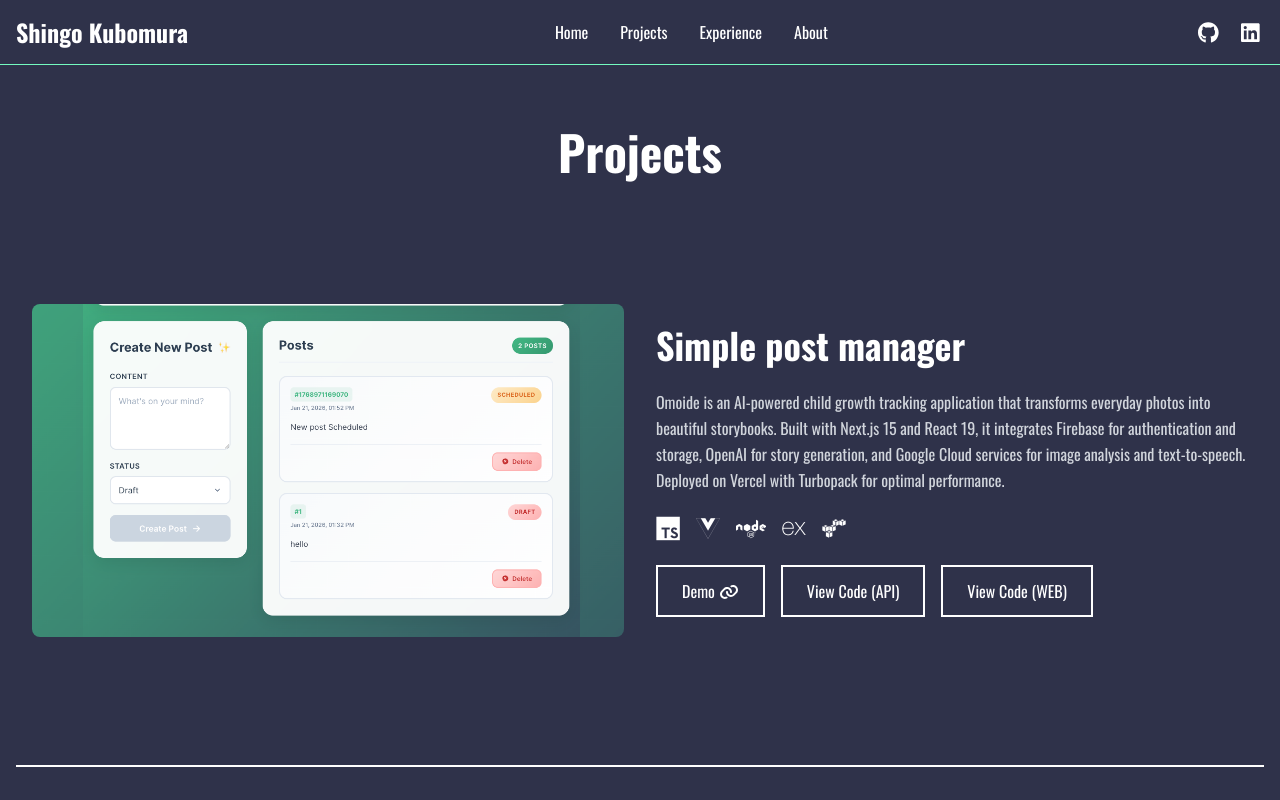
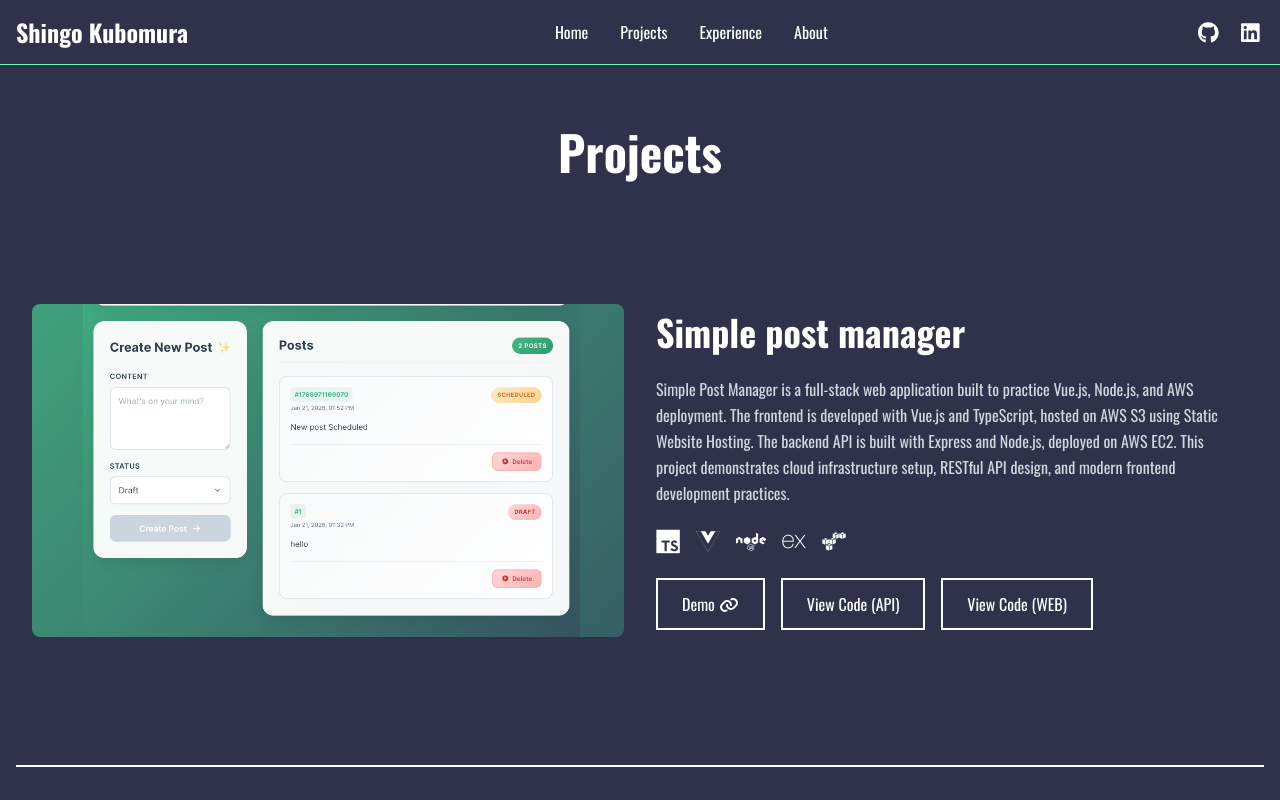
Before and after one commit to shingoooooon/shingoooooon.github.io, a Next.js app: page /projects in a window 1280 px wide. Shown: the top 800 px of the page. Built offline with nearby package versions, Linux system fonts and the light colour scheme; some icons are missing.

Commit message:
modify simple post management app description

```diff
--- a/src/data/projects.ts
+++ b/src/data/projects.ts
@@ -4,7 +4,7 @@ export const projects: Project[] = [
     {
         id: 'simple-post-manager',
         title: 'Simple post manager',
-        description: 'Omoide is an AI-powered child growth tracking application that transforms everyday photos into beautiful storybooks. Built with Next.js 15 and React 19, it integrates Firebase for authentication and storage, OpenAI for story generation, and Google Cloud services for image analysis and text-to-speech. Deployed on Vercel with Turbopack for optimal performance.',
+        description:  'Simple Post Manager is a full-stack web application built to practice Vue.js, Node.js, and AWS deployment. The frontend is developed with Vue.js and TypeScript, hosted on AWS S3 using Static Website Hosting. The backend API is built with Express and Node.js, deployed on AWS EC2. This project demonstrates cloud infrastructure setup, RESTful API design, and modern frontend development practices.',
         technologies: ['TypeScript', 'Vue.js', 'Node.js', 'Express', 'AWS'],
         images: ['simplepostmanager.png'],
         liveUrl: 'http://simple-post-management.s3-website-ap-southeast-2.amazonaws.com/',
```
